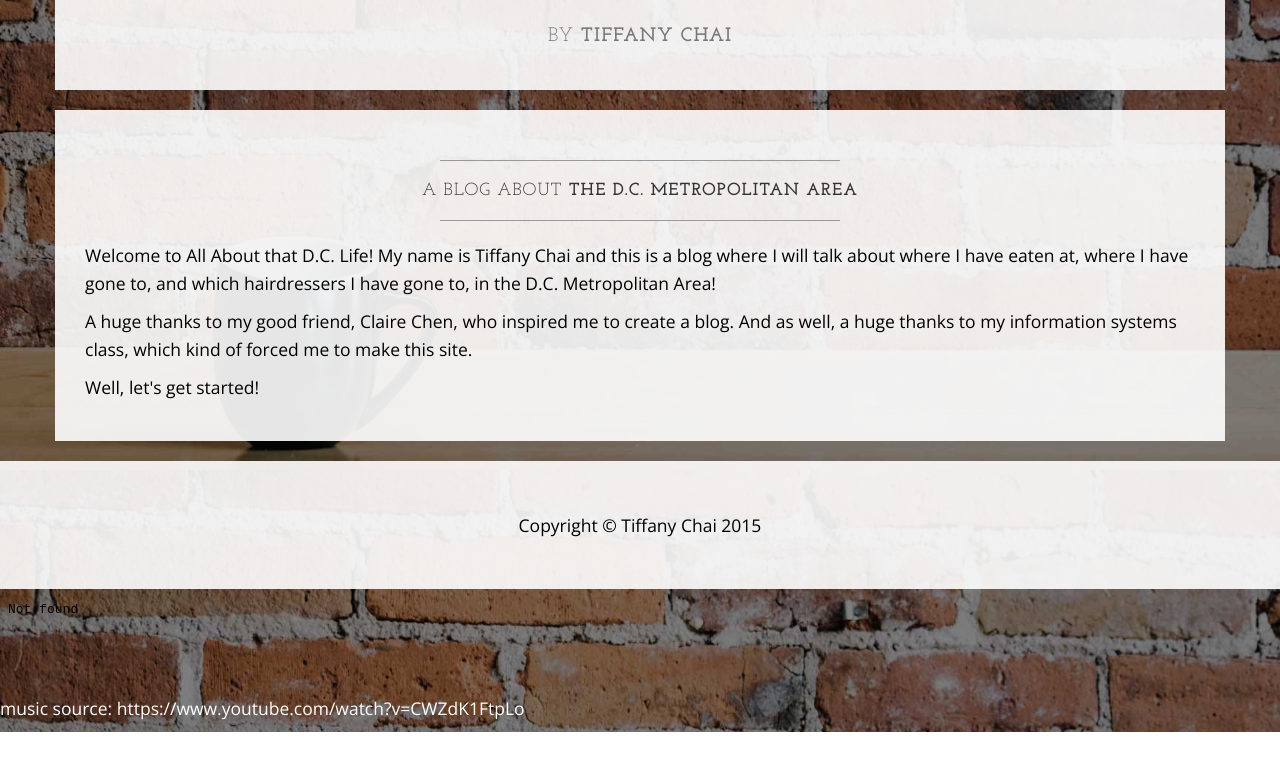
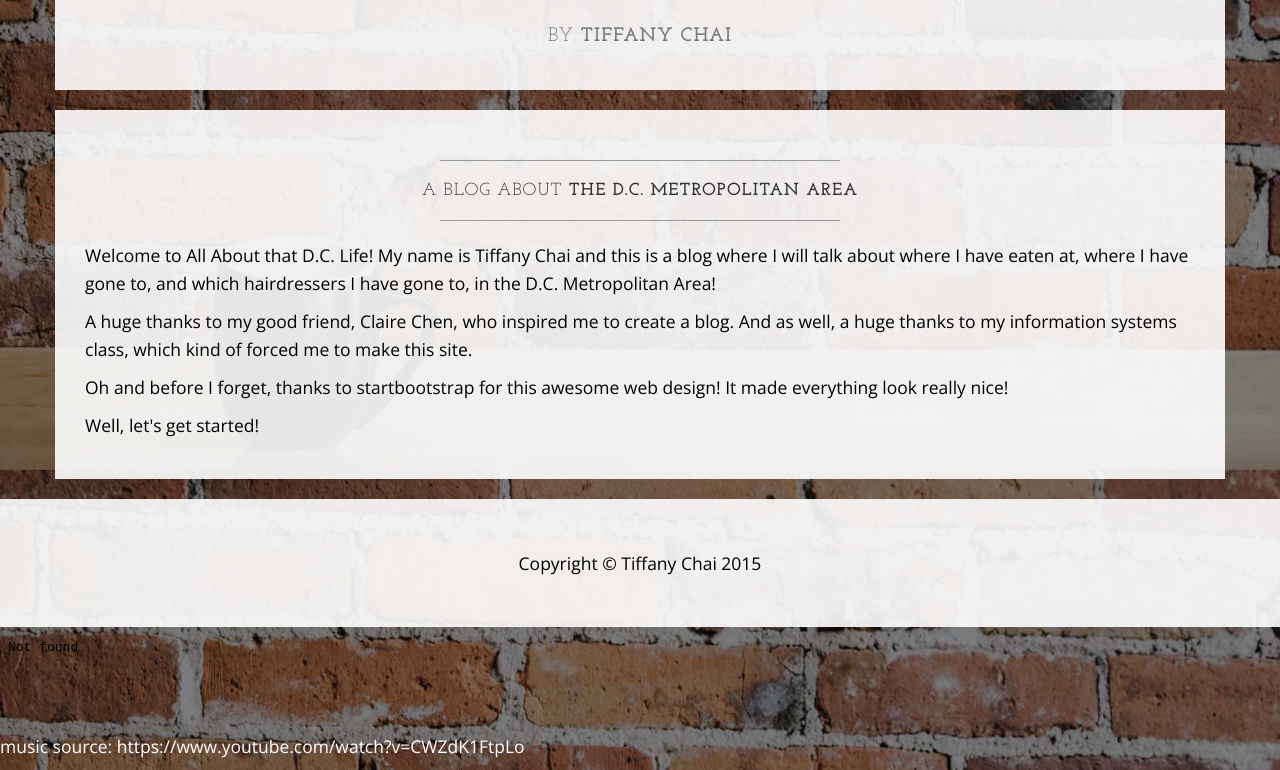
Before and after one commit to tiffanychai1996/Blog, a plain HTML site: page index.html in a window 1280 px wide. Shown: the part 1130-1900 px from the top of the page. Before the commit the page ends 1862 px from the top, so only its background shows below. Drawn offline with nearby package versions, Linux system fonts and the light colour scheme.

Commit message:
add source

```diff
--- a/index.html
+++ b/index.html
@@ -141,7 +141,8 @@
                     <hr class="visible-xs">
                     <p>Welcome to All About that D.C. Life! My name is Tiffany Chai and this is a blog where I will talk about where I have eaten at, where I have gone to, and which hairdressers I have gone to, in the D.C. Metropolitan Area!</p>
                     <p>A huge thanks to my good friend, Claire Chen, who inspired me to create a blog. And as well, a huge thanks to my information systems class, which kind of forced me to make this site.</p>
-                    <p>Well, let's get started!</p>
+                    <p>Oh and before I forget, thanks to startbootstrap for this awesome web design! It made everything look really nice!</p>
+					<p>Well, let's get started!</p>
                 </div>
             </div>
         </div>
```
